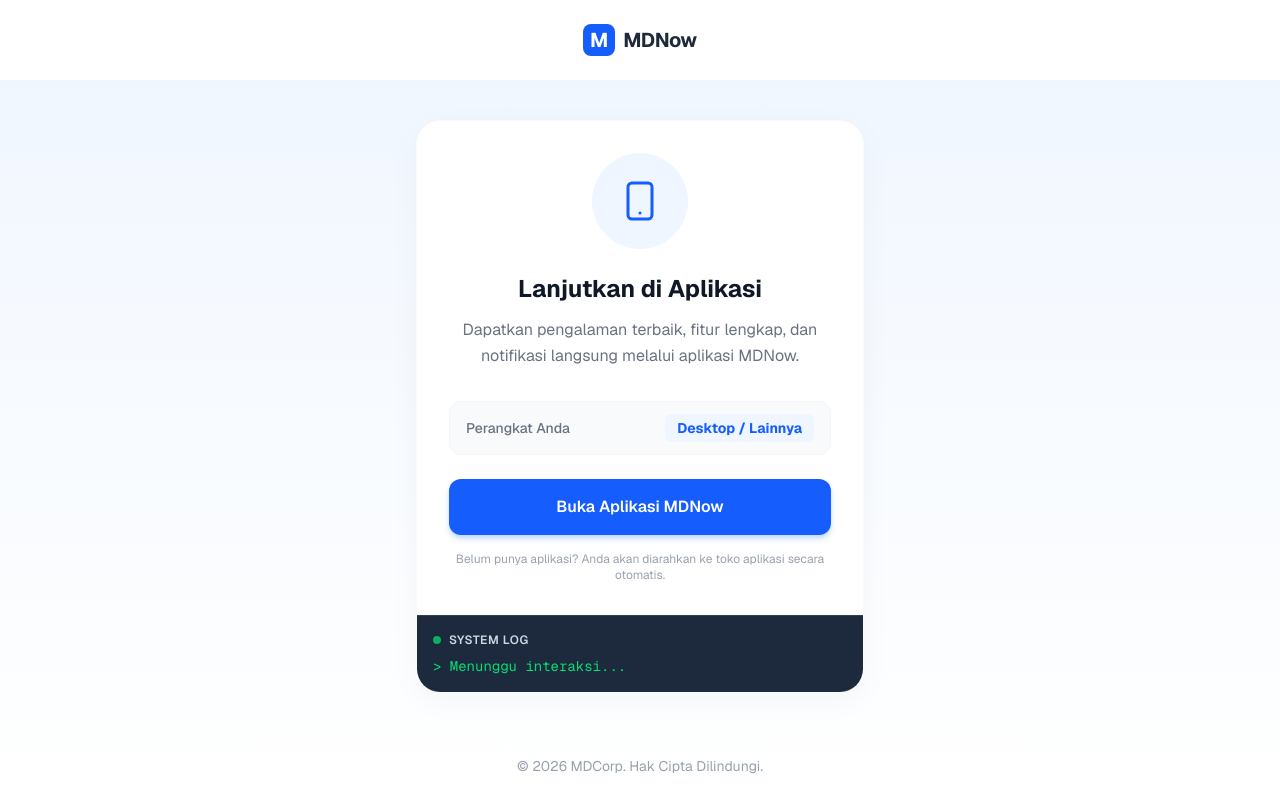
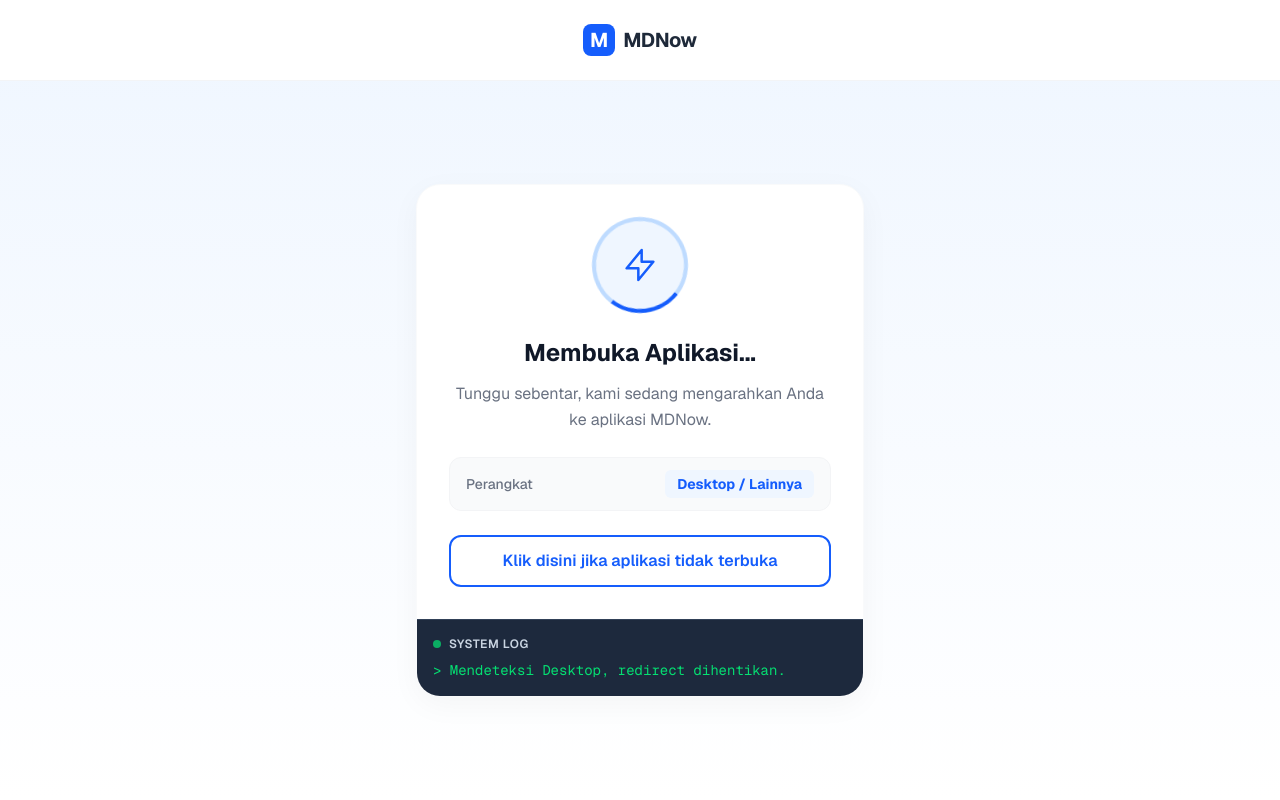
Before and after one commit to aponx/tes-deeplink, a Next.js app: page / in a window 1280 px wide. Built offline with nearby package versions, Linux system fonts and the light colour scheme.

Commit message:
yuk coba auto lagi

```diff
--- a/app/page.js
+++ b/app/page.js
@@ -1,25 +1,16 @@
 "use client";
 
-import React, { useState, useEffect } from 'react';
+import React, { useState, useEffect, useRef } from 'react';
 
 export default function Home() {
-  const [status, setStatus] = useState('Menunggu interaksi...');
+  const [status, setStatus] = useState('Menginisialisasi...');
   const [device, setDevice] = useState('Mendeteksi...');
 
-  // Effect untuk mendeteksi jenis perangkat saat komponen dimuat di browser
-  useEffect(() => {
-    const userAgent = navigator.userAgent || navigator.vendor || window.opera;
+  // useRef digunakan agar script tidak berjalan 2x berturut-turut
+  // (terutama saat development dengan React Strict Mode)
+  const hasAttemptedOpen = useRef(false);
 
-    if (/iPad|iPhone|iPod/.test(userAgent) && !window.MSStream) {
-      setDevice('iOS');
-    } else if (/android/i.test(userAgent)) {
-      setDevice('Android');
-    } else {
-      setDevice('Desktop / Lainnya');
-    }
-  }, []);
-
-  // Konfigurasi Deeplink MDNow
+  // Konfigurasi Deeplink
   const config = {
     appScheme: 'mdnowapp://home?event=147',
     androidPackage: 'com.mdcorp.mdnow.dev',
@@ -27,14 +18,32 @@
     appStoreUrl: 'https://apps.apple.com/id/app/id6749968785'
   };
 
-  const handleSmartOpenApp = () => {
-    if (device === 'Android') {
-      setStatus('Membuka via Android Intent...');
+  // Effect ini berjalan otomatis satu kali saat halaman dimuat
+  useEffect(() => {
+    // Cegah double eksekusi
+    if (hasAttemptedOpen.current) return;
+
+    // 1. Deteksi Perangkat terlebih dahulu
+    const userAgent = navigator.userAgent || navigator.vendor || window.opera;
+    let currentDevice = 'Desktop / Lainnya';
+
+    if (/iPad|iPhone|iPod/.test(userAgent) && !window.MSStream) {
+      currentDevice = 'iOS';
+    } else if (/android/i.test(userAgent)) {
+      currentDevice = 'Android';
+    }
+
+    setDevice(currentDevice);
+
+    // 2. Fungsi untuk membuka app secara otomatis
+    const autoOpenApp = () => {
+      if (currentDevice === 'Android') {
+        setStatus('Otomatis membuka via Android Intent...');
         const intentUrl = `intent://home?event=147#Intent;scheme=mdnowapp;package=${config.androidPackage};S.browser_fallback_url=${encodeURIComponent(config.playStoreUrl)};end`;
         window.location.href = intentUrl;
       }
-    else if (device === 'iOS') {
-      setStatus('Membuka via URL Scheme (iOS)...');
+      else if (currentDevice === 'iOS') {
+        setStatus('Otomatis membuka via URL Scheme (iOS)...');
         const start = Date.now();
         let timeout;
         let visibilityListener;
@@ -44,7 +53,7 @@
         timeout = setTimeout(() => {
           const end = Date.now();
           if (end - start < 2500) {
-          setStatus('Aplikasi tidak ditemukan, ke App Store...');
+            setStatus('Aplikasi tidak ditemukan, dialihkan ke App Store...');
             window.location.href = config.appStoreUrl;
           }
         }, 2000);
@@ -60,14 +69,32 @@
         setTimeout(() => document.removeEventListener('visibilitychange', visibilityListener), 3000);
       }
       else {
-      setStatus('Terdeteksi Desktop.');
-      alert('Sistem mendeteksi Anda menggunakan Desktop. Silakan scan QR atau buka link ini dari Smartphone Anda.');
+        setStatus('Mendeteksi Desktop, redirect dihentikan.');
+      }
+    };
+
+    // Beri sedikit jeda (500ms) agar layar loading/UI sempat muncul, lalu eksekusi
+    setTimeout(() => {
+      autoOpenApp();
+      hasAttemptedOpen.current = true;
+    }, 500);
+
+  }, []);
+
+  // Fungsi manual untuk jaga-jaga jika pop-up terblokir browser
+  const handleManualRetry = () => {
+    if (device === 'Android') {
+      const intentUrl = `intent://home?event=147#Intent;scheme=mdnowapp;package=${config.androidPackage};S.browser_fallback_url=${encodeURIComponent(config.playStoreUrl)};end`;
+      window.location.href = intentUrl;
+    } else if (device === 'iOS') {
+      window.location.href = config.appScheme;
+    } else {
+      alert('Anda menggunakan desktop.');
     }
   };
 
   return (
     <main className="min-h-screen bg-gradient-to-b from-blue-50 to-white flex flex-col font-sans">
-      {/* Header Sederhana */}
       <header className="w-full p-6 flex justify-center border-b border-gray-100 bg-white">
         <div className="flex items-center gap-2">
           <div className="w-8 h-8 bg-blue-600 rounded-lg flex items-center justify-center">
@@ -77,47 +104,42 @@
         </div>
       </header>
 
-      {/* Area Konten Utama */}
       <section className="flex-1 flex flex-col items-center justify-center p-6">
         <div className="max-w-md w-full bg-white rounded-3xl shadow-[0_8px_30px_rgb(0,0,0,0.04)] border border-gray-50 overflow-hidden">
+          <div className="p-8 flex flex-col items-center text-center">
 
-          <div className="p-8 flex flex-col items-center text-center">
-            {/* Ikon Promosi */}
-            <div className="w-24 h-24 bg-blue-50 rounded-full flex items-center justify-center mb-6">
-              <svg className="w-12 h-12 text-blue-600" fill="none" stroke="currentColor" viewBox="0 0 24 24">
-                <path strokeLinecap="round" strokeLinejoin="round" strokeWidth="1.5" d="M12 18h.01M8 21h8a2 2 0 002-2V5a2 2 0 00-2-2H8a2 2 0 00-2 2v14a2 2 0 002 2z"></path>
+            {/* Indikator Loading */}
+            <div className="w-24 h-24 bg-blue-50 rounded-full flex items-center justify-center mb-6 relative">
+              <div className="absolute inset-0 border-4 border-blue-200 border-t-blue-600 rounded-full animate-spin"></div>
+              <svg className="w-10 h-10 text-blue-600" fill="none" stroke="currentColor" viewBox="0 0 24 24">
+                <path strokeLinecap="round" strokeLinejoin="round" strokeWidth="1.5" d="M13 10V3L4 14h7v7l9-11h-7z"></path>
               </svg>
             </div>
 
             <h1 className="text-2xl font-bold text-gray-900 mb-3">
-              Lanjutkan di Aplikasi
+              Membuka Aplikasi...
             </h1>
-            <p className="text-gray-500 mb-8 leading-relaxed">
-              Dapatkan pengalaman terbaik, fitur lengkap, dan notifikasi langsung melalui aplikasi MDNow.
+            <p className="text-gray-500 mb-6 leading-relaxed">
+              Tunggu sebentar, kami sedang mengarahkan Anda ke aplikasi MDNow.
             </p>
 
-            {/* Info Perangkat */}
             <div className="w-full flex justify-between items-center bg-gray-50 px-4 py-3 rounded-xl mb-6 border border-gray-100">
-              <span className="text-sm text-gray-500 font-medium">Perangkat Anda</span>
+              <span className="text-sm text-gray-500 font-medium">Perangkat</span>
               <span className="text-sm font-bold text-blue-600 bg-blue-50 px-3 py-1 rounded-md">
                 {device}
               </span>
             </div>
 
-            {/* Tombol Aksi */}
+            {/* Tombol manual disembunyikan kecuali jika terjadi kegagalan atau delay */}
             <button
-              onClick={handleSmartOpenApp}
-              className="w-full bg-blue-600 hover:bg-blue-700 active:bg-blue-800 text-white font-semibold py-4 px-6 rounded-xl transition-all duration-200 shadow-md shadow-blue-200 transform hover:-translate-y-0.5"
+              onClick={handleManualRetry}
+              className="w-full bg-white border-2 border-blue-600 hover:bg-blue-50 text-blue-600 font-semibold py-3 px-6 rounded-xl transition-all duration-200"
             >
-              Buka Aplikasi MDNow
+              Klik disini jika aplikasi tidak terbuka
             </button>
 
-            <p className="mt-4 text-xs text-gray-400">
-              Belum punya aplikasi? Anda akan diarahkan ke toko aplikasi secara otomatis.
-            </p>
           </div>
 
-          {/* Area Status Logger (Untuk Debugging) */}
           <div className="bg-slate-800 p-4 border-t border-slate-700">
             <div className="flex items-center gap-2 mb-2">
               <div className="w-2 h-2 rounded-full bg-green-400 animate-pulse"></div>
@@ -127,14 +149,8 @@
               &gt; {status}
             </p>
           </div>
-
         </div>
       </section>
-
-      {/* Footer */}
-      <footer className="py-6 text-center text-sm text-gray-400">
-        &copy; {new Date().getFullYear()} MDCorp. Hak Cipta Dilindungi.
-      </footer>
     </main>
   );
 }
```
Lines whose indentation alone changed are shown as unchanged.
